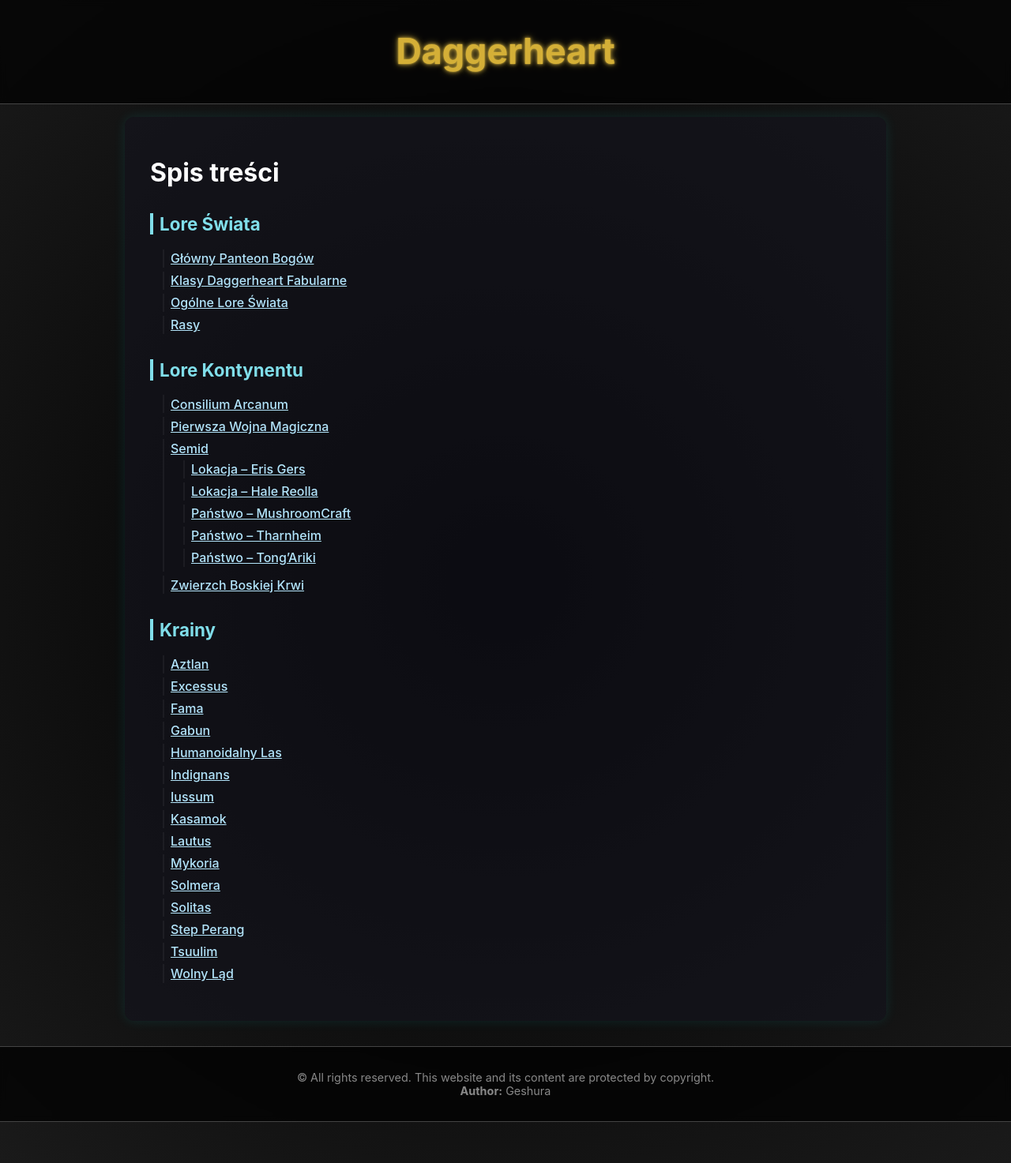
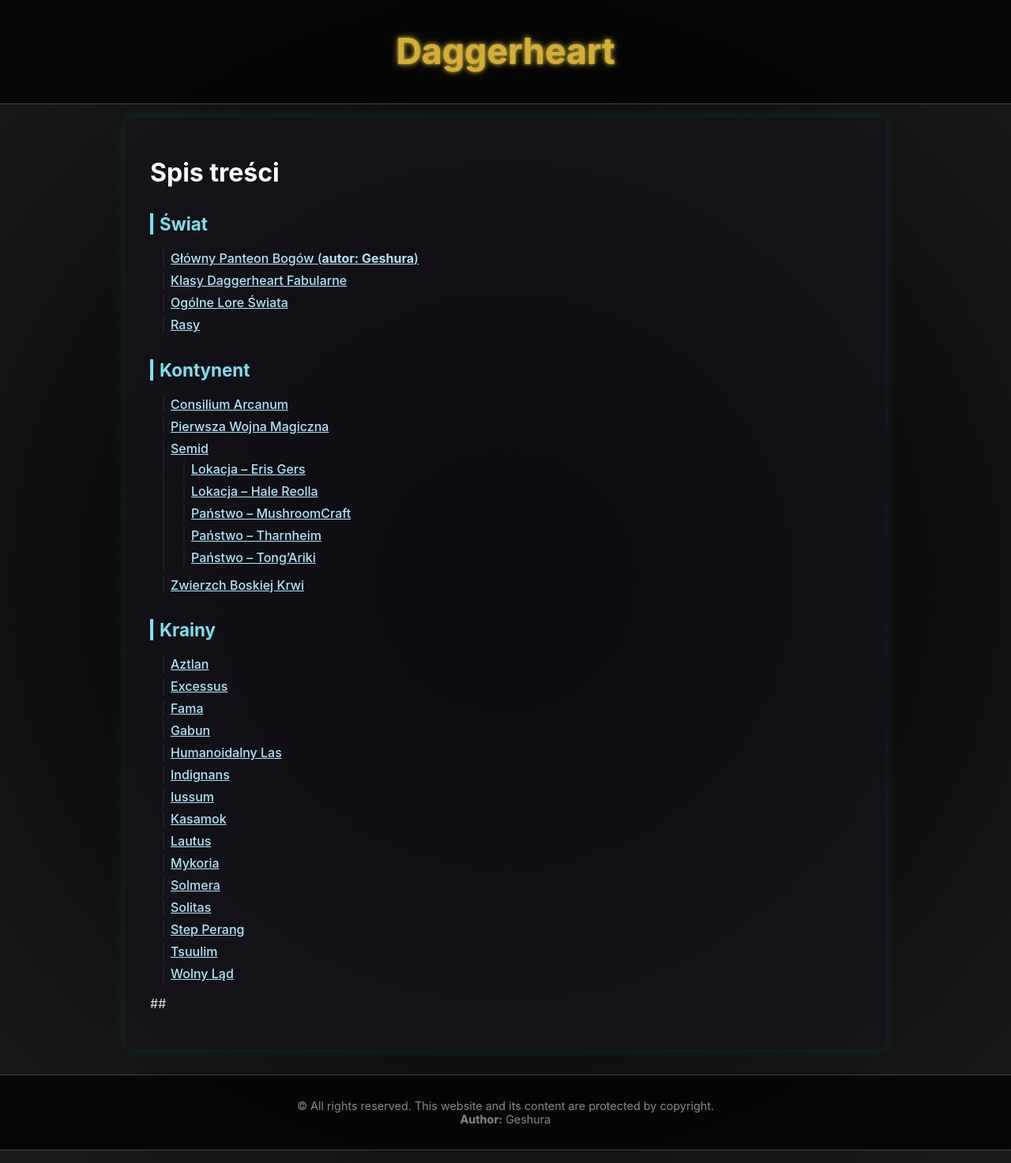
Before and after one commit to Geshura/dh-wiki, a Jekyll site: the page built from index.md, in a window 1280 px wide. Shown: the whole page at 79% size. Built offline with Jekyll 4.4.1, drawn with Linux system fonts in a browser that asks for light colours.

Commit message:
Update index.md

```diff
--- a/index.md
+++ b/index.md
@@ -5,13 +5,13 @@
 
 # Spis treści
 
-## Lore Świata
-- [Główny Panteon Bogów](/swiat/glowny_panteon_bogow.md)
+## Świat
+- [Główny Panteon Bogów (<strong>autor: Geshura</strong>)](/swiat/glowny_panteon_bogow.md)
 - [Klasy Daggerheart Fabularne](/swiat/klasy_daggerheart_fabularne.md)
 - [Ogólne Lore Świata](/swiat/ogolne_swiat.md)
 - [Rasy](/swiat/rasy.md)
 
-## Lore Kontynentu
+## Kontynent
 - [Consilium Arcanum](/kontynent/consilium_arcanum.md)
 - [Pierwsza Wojna Magiczna](/kontynent/pierwsza_wojna_magiczna.md)
 - [Semid](/kontynent/semid.md)
@@ -39,3 +39,5 @@
 - [Step Perang](/krainy/step_perang.md)
 - [Tsuulim](/krainy/tsuulim.md)
 - [Wolny Ląd](/krainy/wolny_lad.md)
+
+##
```
